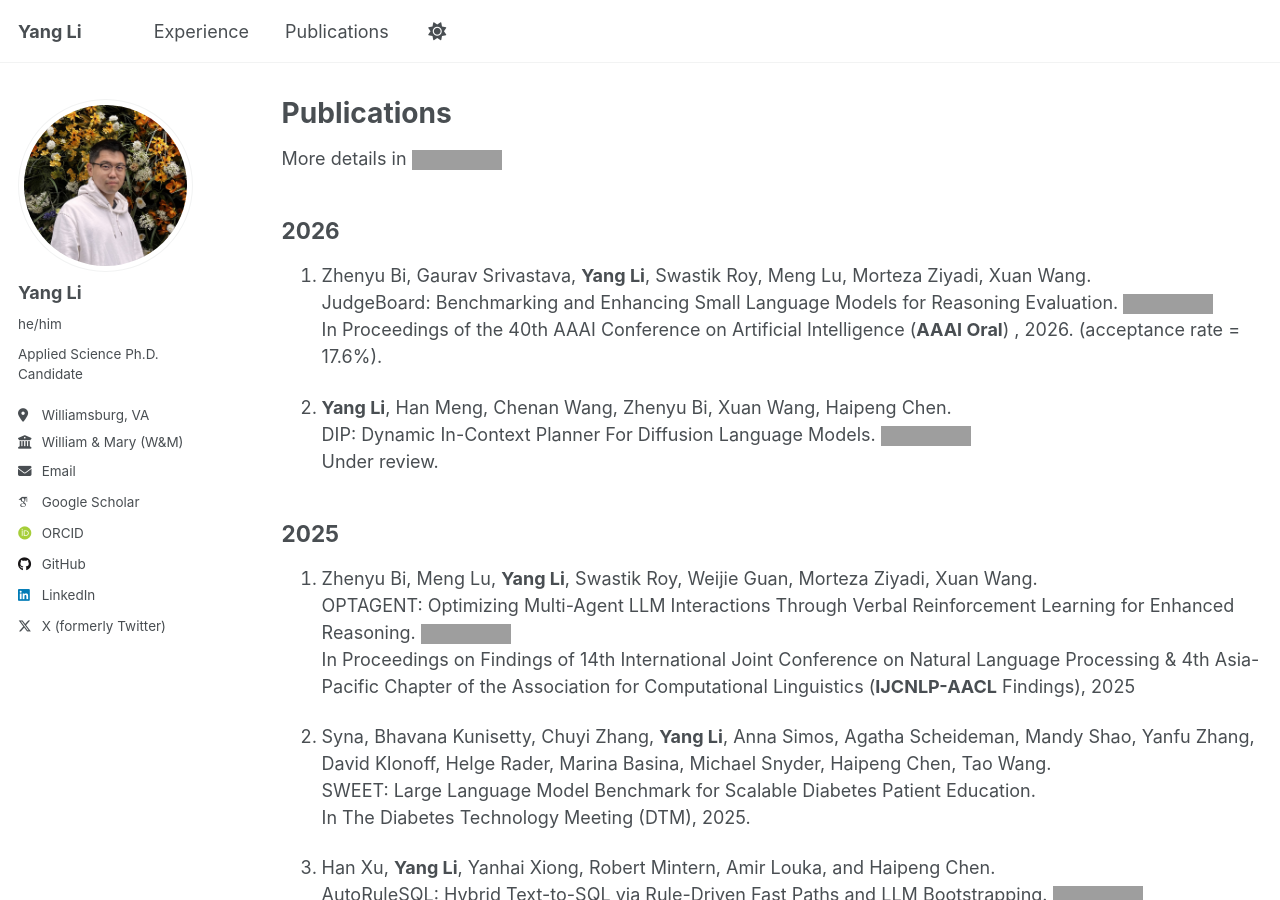
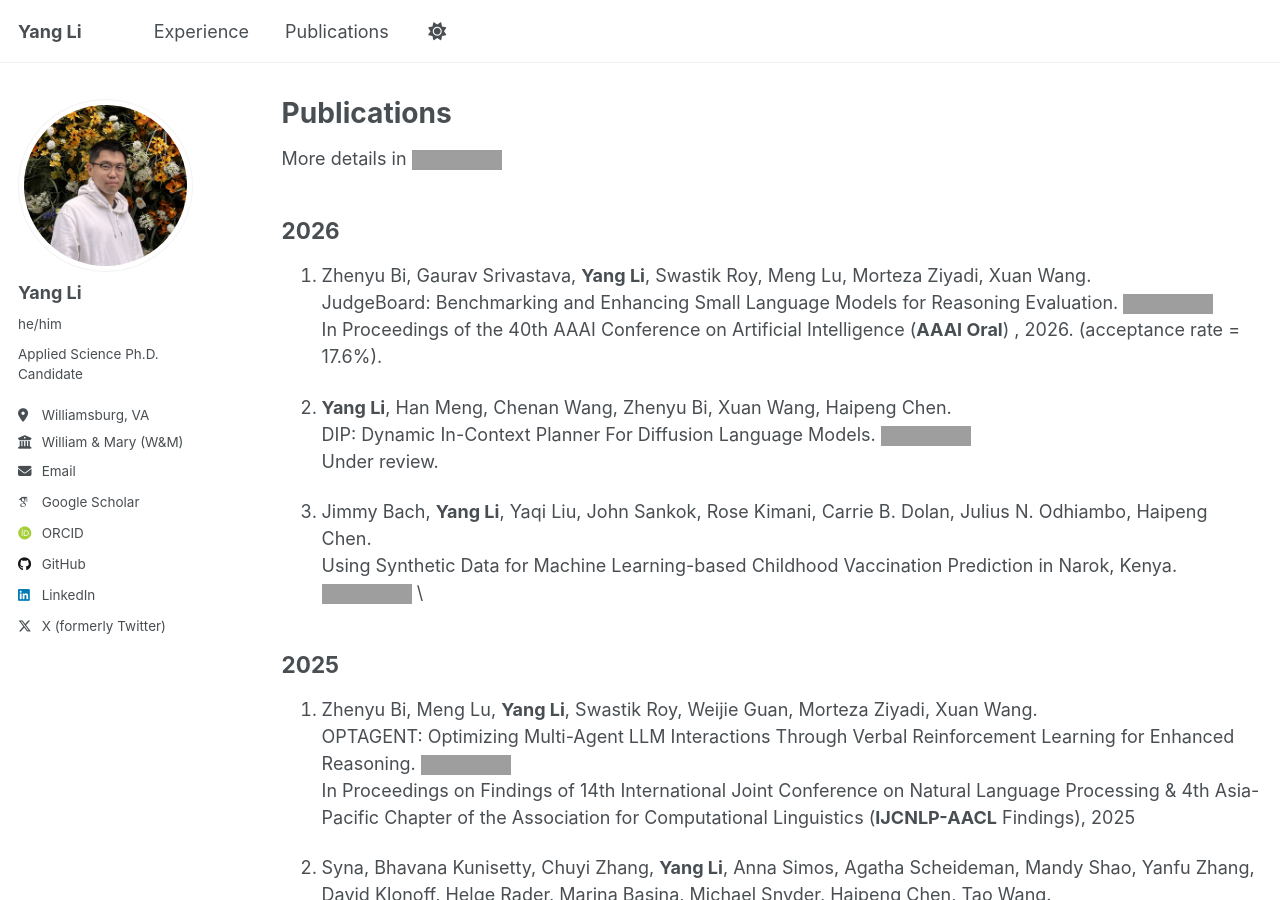
Before and after one commit to littlestone111/littlestone111.github.io, a Jekyll site: the page built from _pages/publications.md, in a window 1280 px wide and 900 px high. Built offline with Jekyll 4.4.1, drawn with Linux system fonts in a browser that asks for light colours; some web fonts are replaced; a script that is not in the unit is left out; grey boxes are pictures that could not be loaded.

Commit message:
Add new paper

```diff
--- a/_pages/publications.md
+++ b/_pages/publications.md
@@ -18,6 +18,9 @@ In Proceedings of the 40th AAAI Conference on Artificial Intelligence (**AAAI Or
 DIP: Dynamic In-Context Planner For Diffusion Language Models. [![arXiv Badge](https://img.shields.io/badge/arXiv-B31B1B?logo=arxiv&logoColor=fff&style=plastic)](https://arxiv.org/abs/2601.03199) \
 Under review.
 
+3. Jimmy Bach, **Yang Li**, Yaqi Liu, John Sankok, Rose Kimani, Carrie B. Dolan, Julius N. Odhiambo, Haipeng Chen. \
+Using Synthetic Data for Machine Learning-based Childhood Vaccination Prediction in Narok, Kenya. [![arXiv Badge](https://img.shields.io/badge/arXiv-B31B1B?logo=arxiv&logoColor=fff&style=plastic)](https://arxiv.org/abs/2604.08902) \
+
 
 ## 2025
 1. Zhenyu Bi, Meng Lu, **Yang Li**, Swastik Roy, Weijie Guan, Morteza Ziyadi, Xuan Wang. \
```
